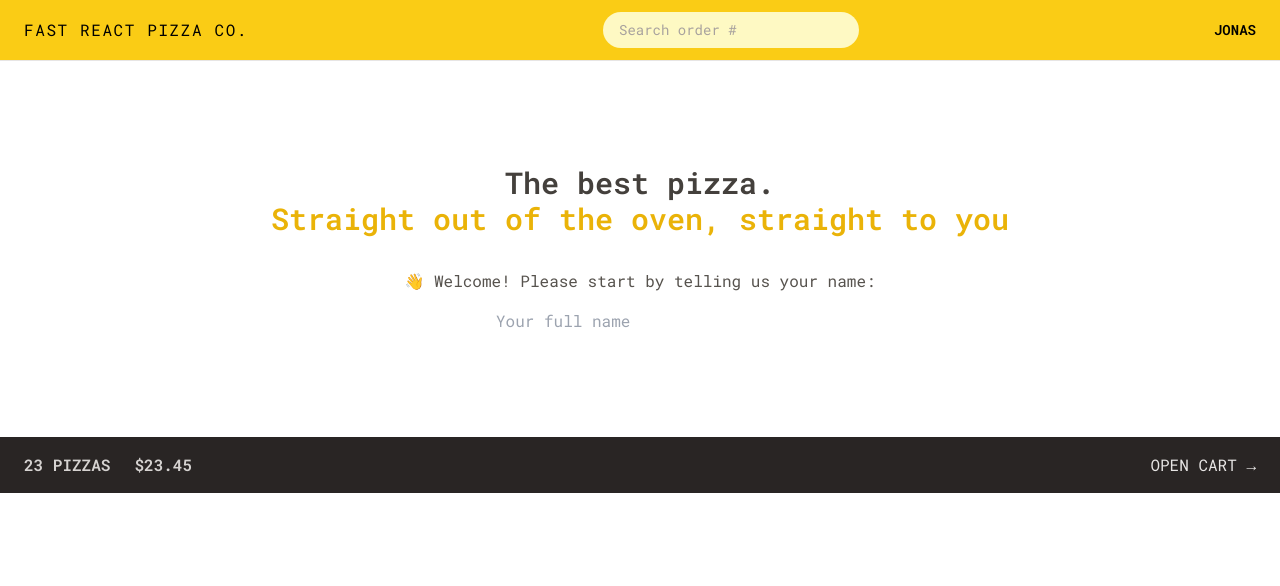
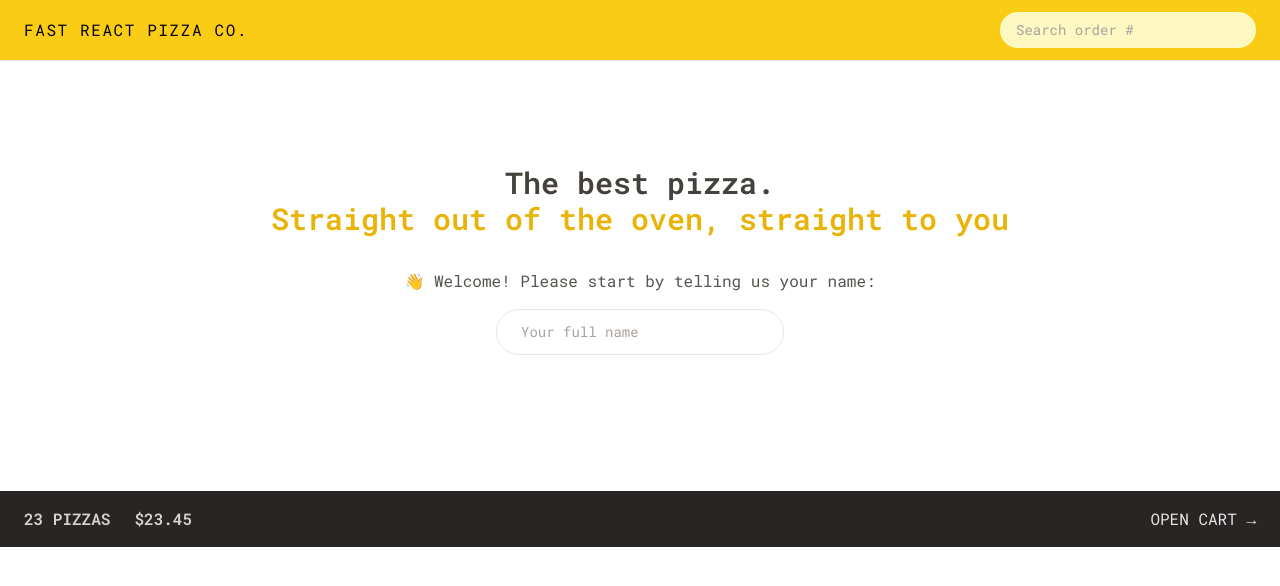
Before and after one commit to HaThiMyChi/fast-react-pizza, a React (Create React App) app: page / in a window 1280 px wide. Shown: the top 586 px of the page. Built offline with nearby package versions, Linux system fonts and the light colour scheme.

Commit message:
Modeling the "user" state with Redux Toolkit

```diff
--- a/package.json
+++ b/package.json
@@ -3,11 +3,13 @@
   "version": "0.1.0",
   "private": true,
   "dependencies": {
+    "@reduxjs/toolkit": "^2.2.3",
     "@testing-library/jest-dom": "^5.17.0",
     "@testing-library/react": "^13.4.0",
     "@testing-library/user-event": "^13.5.0",
     "react": "^18.2.0",
     "react-dom": "^18.2.0",
+    "react-redux": "^9.1.0",
     "react-router-dom": "^6.22.3",
     "react-scripts": "5.0.1",
     "web-vitals": "^2.1.4"
--- a/src/App.js
+++ b/src/App.js
@@ -46,6 +46,7 @@
         path: '/order/:orderId',
         element: <Order />,
         loader: orderLoader,
+        errorElement: <Error />
       },
     ]
   }
--- a/src/features/user/CreateUser.jsx
+++ b/src/features/user/CreateUser.jsx
@@ -10,6 +10,8 @@
 
     function handleSubmit(e) {
         e.preventDefault();
+
+        if (!username) return;
     }
 
     return (
@@ -21,7 +23,7 @@
                 placeholder="Your full name"
                 value={username}
                 onChange={(e) => setUsername(e.target.value)}
-                className='w-72'
+                className='input mb-8 w-72'
             />
 
             {username !== '' && (
--- a/src/features/user/UserName.jsx
+++ b/src/features/user/UserName.jsx
@@ -1,14 +1,18 @@
 import React from 'react';
 import PropTypes from 'prop-types';
+import { useSelector } from 'react-redux';
 
 UserName.propTypes = {
 
 };
 
 function UserName(props) {
+    const username = useSelector((state) => state.user.username);
+
+    if (!username) return null;
     return (
         <div className='hidden text-sm font-semibold md:block'>
-            Jonas
+            {username}
         </div>
     );
 }
--- /dev/null
+++ b/src/features/user/userSlice.js
@@ -0,0 +1,19 @@
+import { createSlice } from "@reduxjs/toolkit";
+
+const initialState = {
+    username: '',
+};
+
+const userSlice = createSlice({
+    name: 'user',
+    initialState,
+    reducers: {
+        updateName(state, action) {
+            state.username = action.payload;
+        }
+    }
+});
+
+export const { updateName } = userSlice.actions;
+
+export default userSlice.reducer;
--- a/src/index.js
+++ b/src/index.js
@@ -3,11 +3,16 @@
 import './index.css';
 import App from './App';
 import reportWebVitals from './reportWebVitals';
+import { Provider } from 'react-redux';
+import store from './store'
 
 const root = ReactDOM.createRoot(document.getElementById('root'));
 root.render(
   <React.StrictMode>
-    <App />
+    <Provider store={store}>
+      <App />
+    </Provider>
+
   </React.StrictMode>
 );
 
--- /dev/null
+++ b/src/store.js
@@ -0,0 +1,10 @@
+import { configureStore } from "@reduxjs/toolkit";
+import userReducer from './features/user/userSlice'
+
+const store = configureStore({
+    reducer: {
+        user: userReducer,
+    }
+})
+
+export default store;
```
Also changed, not shown: 1 other file (tests, documents, lock files or other folders).
